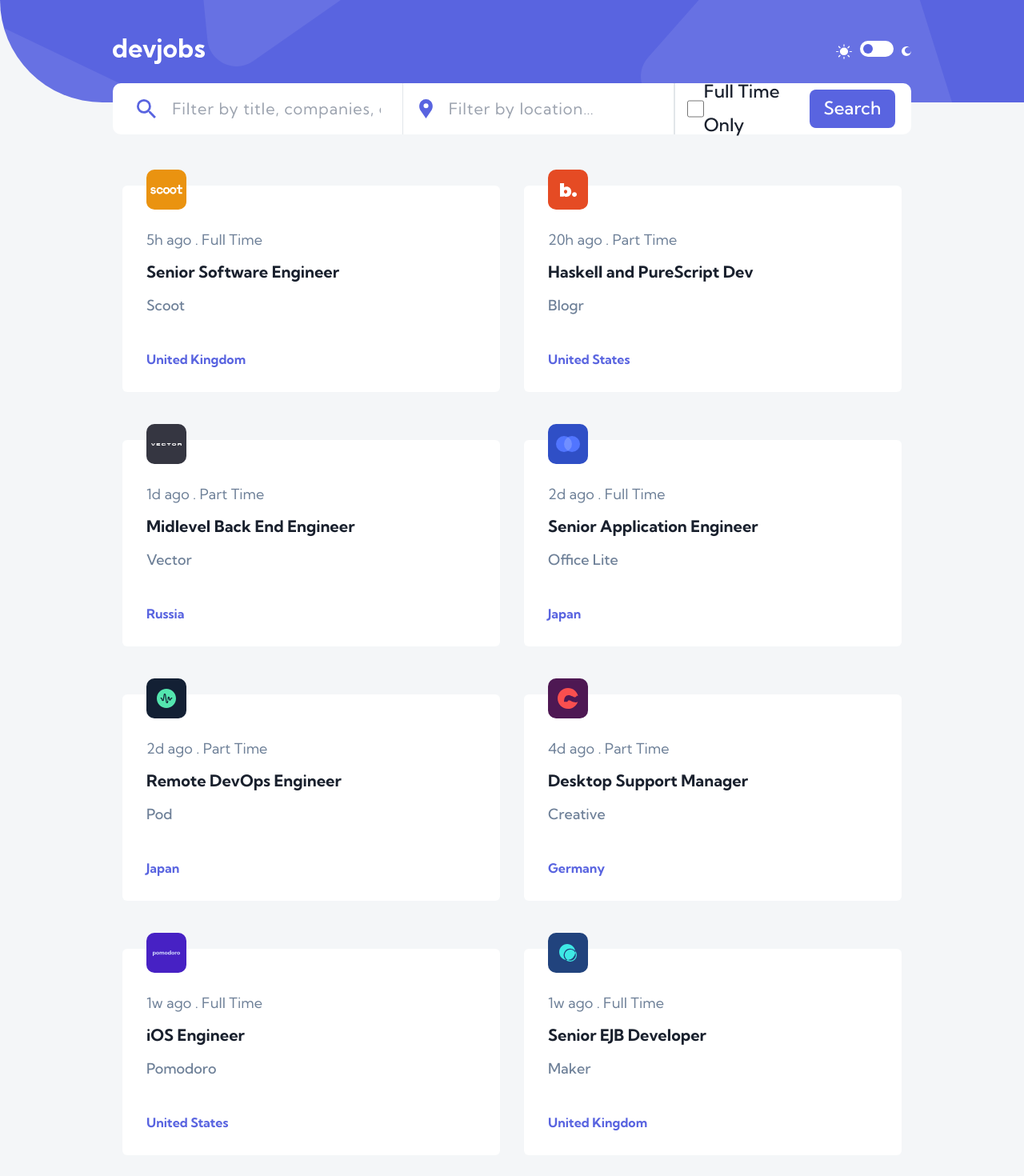
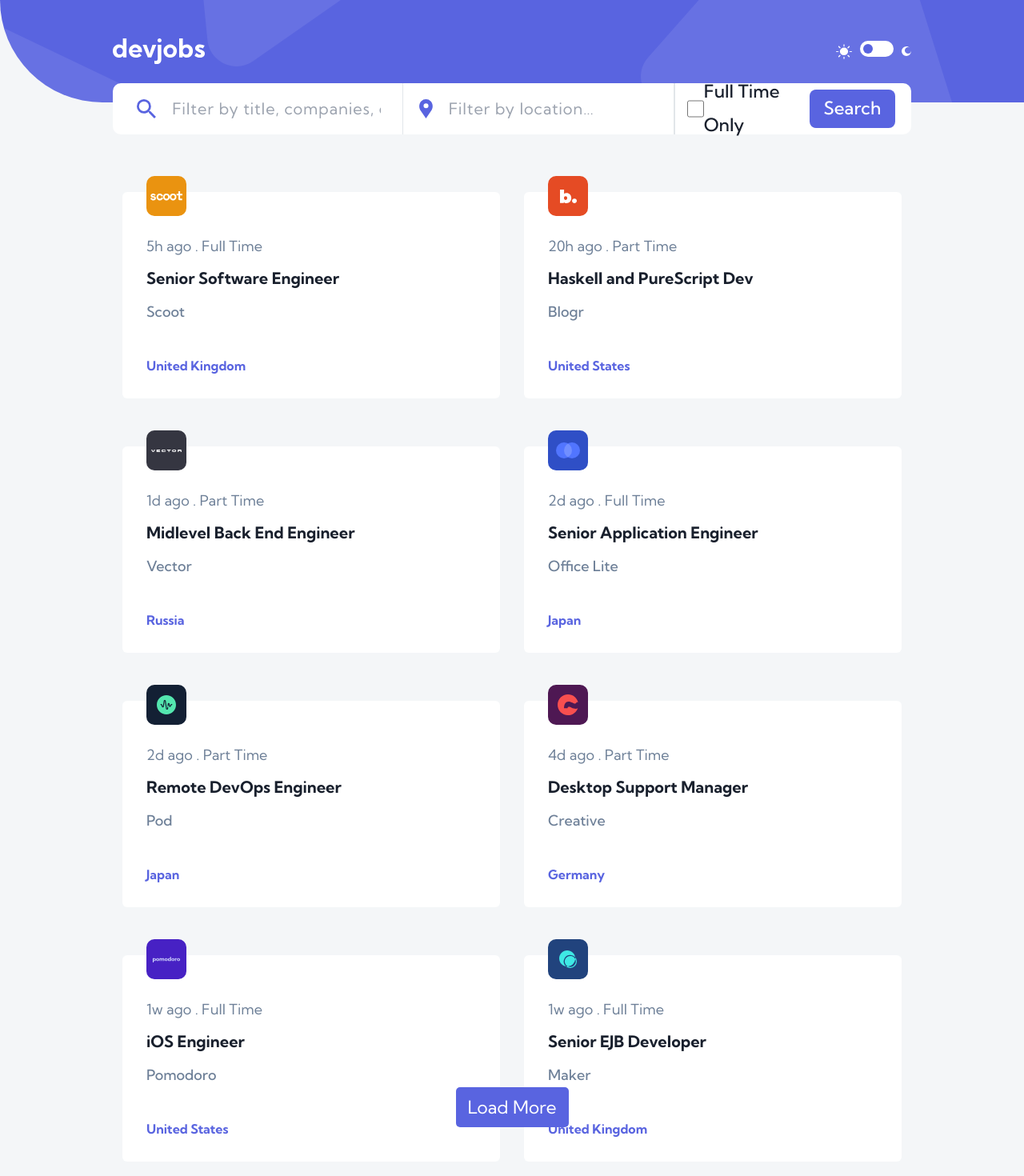
Before and after one commit to Steph-en/DevJobs, an Angular app: page / in a window 1280 px wide. Shown: the top 1470 px of the page at 80% size. Built offline with nearby package versions, Linux system fonts and the light colour scheme.

Commit message:
Feat: Done with load more button and feature

```diff
--- a/src/app/pages/home/home.component.css
+++ b/src/app/pages/home/home.component.css
@@ -1,3 +1,8 @@
+.home {
+    display: flex;
+    flex-direction: column;
+}
+
 .filter {
     width: 100%;
     display: flex;
@@ -158,7 +163,7 @@ label {
     gap: 60px 30px;
     padding: 0;
     margin: 0;
-    top: 25vh;
+    top: 26vh;
     left: 0;
     width: 100%;
     height: 100vh;
@@ -166,3 +171,22 @@ label {
     flex-wrap: wrap;
     justify-content: center;
 }
+
+.load-more {
+    position: absolute;
+    top: 60em;
+    width: 100%;
+    height: 10vh;
+    display: flex;
+    align-items: center;
+    justify-content: center;
+}
+
+.load-more button{
+    width: 141px;
+    height: 50px;
+    padding: 5px;
+    background-color: #5964E0;
+    color: #FFFFFF;
+    border-radius: 5px;
+}
--- a/src/app/pages/home/home.component.html
+++ b/src/app/pages/home/home.component.html
@@ -1,3 +1,4 @@
+<div class="home">
     <section class="filter">
         <form>
             <label class="company">
@@ -11,10 +12,17 @@
             <label class="contract">
                 <input type="checkbox" class="checkmark" (click)="toggleCheckmark()" #check />
                 <span>Full Time Only</span>
-            <button class="primary" type="button" (click)="filterResults(filter.value || location.value || check.value)">Search</button>
+                <button class="primary" type="button"
+                    (click)="filterResults(filter.value || location.value || check.value)">Search</button>
             </label>
         </form>
     </section>
+
     <section class="job">
-    <app-job-locations *ngFor="let jobLocation of filteredLocationList" [jobLocation]="jobLocation"/>
+        <app-job-locations *ngFor="let jobLocation of filteredLocationList" [jobLocation]="jobLocation" />
     </section>
+
+    <section class="load-more">
+        <button (click)="displayMoreJob()" *ngIf="noJobsLeft()">Load More</button>
+    </section>
+</div>
--- a/src/app/pages/home/home.component.ts
+++ b/src/app/pages/home/home.component.ts
@@ -1,4 +1,4 @@
-import { Component, OnInit } from '@angular/core';
+import { Component, OnInit, inject } from '@angular/core';
 import { CommonModule } from '@angular/common';
 import { JobLocationsComponent } from '../../job-locations/job-locations.component';
 import { JobLocation } from '../../interface/job-location';
@@ -12,24 +12,46 @@ import { AppService } from '../../services/app.service';
   styleUrl: './home.component.css'
 })
 export class HomeComponent implements OnInit {
+  jobLocationList: JobLocation[] = [];
+  filteredLocationList: JobLocation[] = [];
+
+  currentJob = 0;
+  jobsToDisplay = 9;
+
+  constructor(private appService: AppService) {}
+
   toggleCheckmark() {
     const checkmark = document.querySelector('.checkmark');
     if (checkmark) {
       checkmark.classList.toggle('check');
     }
     console.log("hello");
-
   }
 
-  jobLocationList: JobLocation[] = [];
-  filteredLocationList: JobLocation[] = [];
+  displayMoreJob() {
+    const nextJob = this.currentJob + this.jobsToDisplay;
 
-  constructor(private appService: AppService) {}
+    this.filteredLocationList = [...this.filteredLocationList, ...this.jobLocationList.slice(this.currentJob, nextJob)];
+    this.currentJob = nextJob;
+
+    console.log(this.currentJob);
+  }
+
+  noJobsLeft() {
+    return this.currentJob < this.jobLocationList.length;
+  }
 
   ngOnInit(): void {
     this.appService.getAllJoblocations().subscribe((jobLocations: JobLocation[]) => {
       this.jobLocationList = jobLocations;
-      this.filteredLocationList = jobLocations;
+      if(this.currentJob < this.jobLocationList.length) {
+
+        this.displayMoreJob()
+      } else {
+        console.log("No job left");
+      }
+
+      // this.filteredLocationList = jobLocations;
     });
   }
 
```
Also changed, not shown: src/app/pages/details/details/details.component.css (line endings or trailing spaces). Lines whose indentation alone changed are shown as unchanged.
